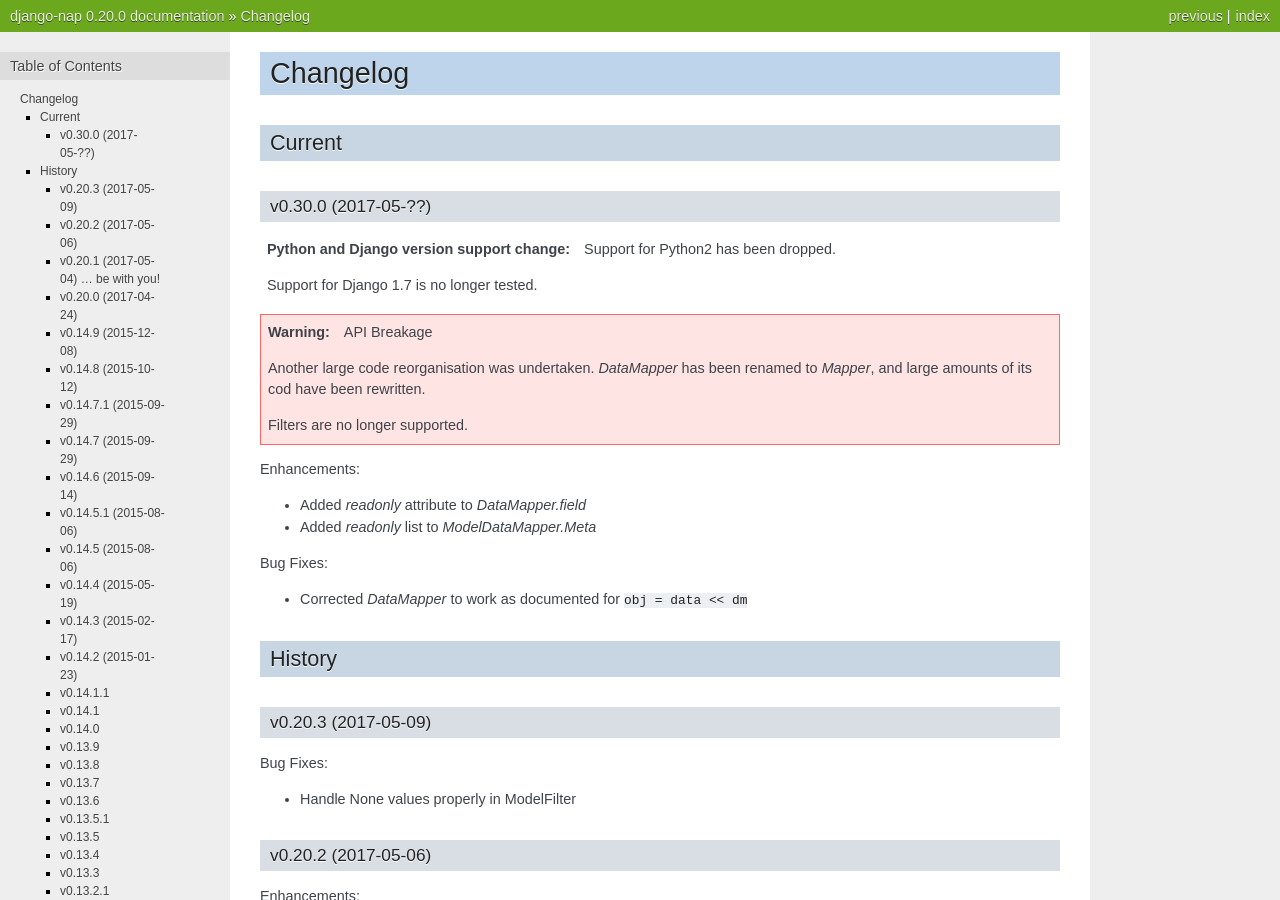
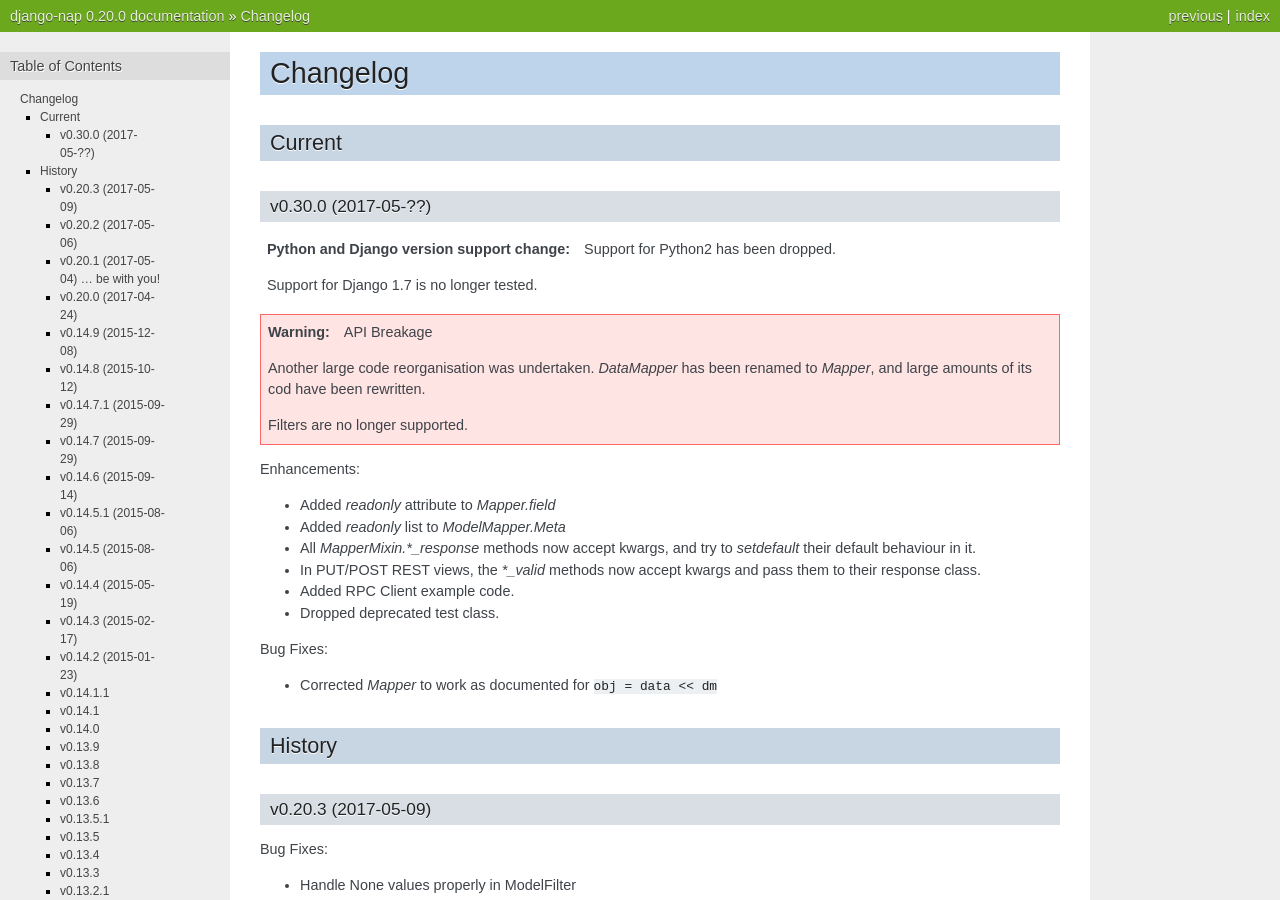
Before and after one commit to funkybob/django-nap, a Sphinx documentation site: the page built from docs/changelog.rst, in a window 1280 px wide and 900 px high. Built offline with Sphinx 7.4.7, drawn with Linux system fonts in a browser that asks for light colours.

Commit message:
Updated changelog

```diff
--- a/docs/changelog.rst
+++ b/docs/changelog.rst
@@ -25,12 +25,18 @@
 
 Enhancements:
 
-- Added `readonly` attribute to `DataMapper.field`
-- Added `readonly` list to `ModelDataMapper.Meta`
+- Added `readonly` attribute to `Mapper.field`
+- Added `readonly` list to `ModelMapper.Meta`
+- All `MapperMixin.*_response` methods now accept kwargs, and try to
+  `setdefault` their default behaviour in it.
+- In PUT/POST REST views, the `*_valid` methods now accept kwargs and pass them
+  to their response class.
+- Added RPC Client example code.
+- Dropped deprecated test class.
 
 Bug Fixes:
 
-- Corrected `DataMapper` to work as documented for ``obj = data << dm``
+- Corrected `Mapper` to work as documented for ``obj = data << dm``
 
 -------
 History
```
